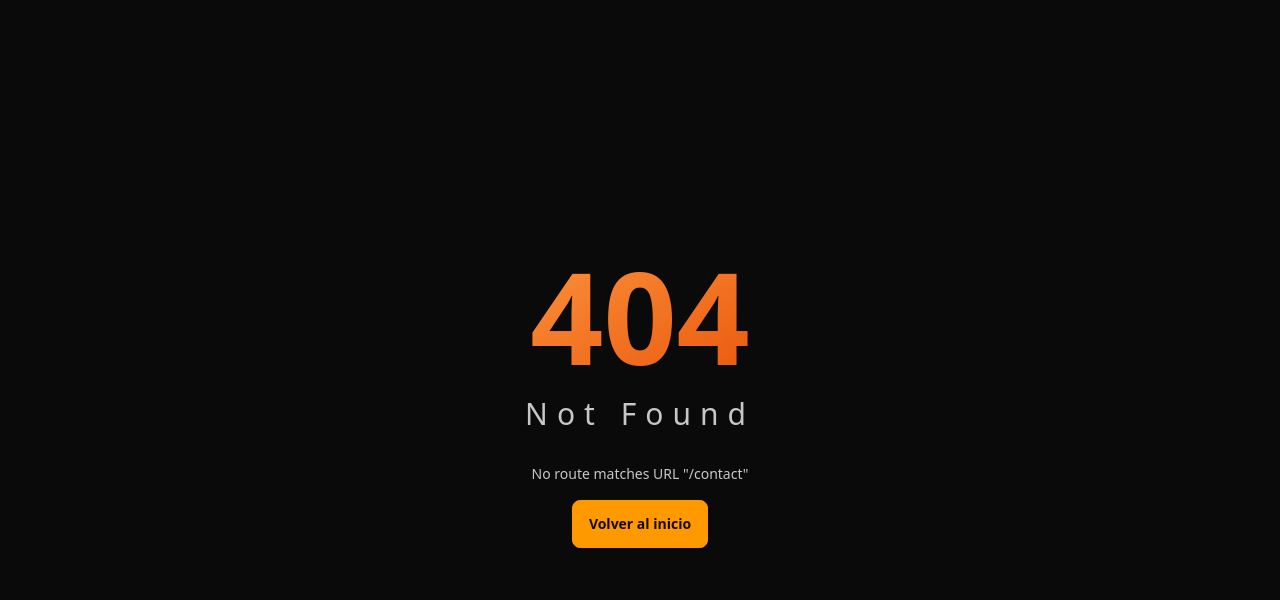
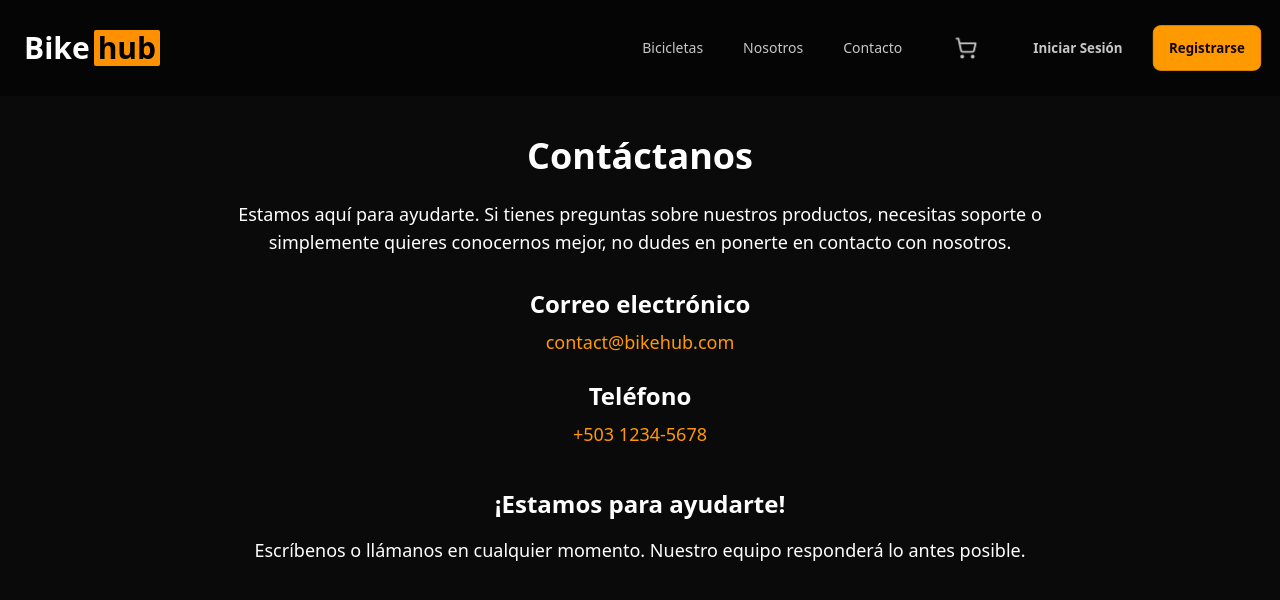
Before and after one commit to rivasdiego-dev/BikeHub, a React (Vite) app: page /contact in a window 1280 px wide. Before the commit this address had no page. Shown: the top 600 px of the page. Built offline with nearby package versions, Linux system fonts and the light colour scheme.

Commit message:
:sparkles: Add: Contact page

```diff
--- a/src/router/router.tsx
+++ b/src/router/router.tsx
@@ -20,6 +20,7 @@ import AdminUsersTable from "../views/pages/admin/AdminUsersTable";
 import OrdersTable from "../views/pages/admin/OrdersTable";
 import BikesTable from "../views/pages/admin/BikesTable";
 import About from "../views/pages/About";
+import Contact from "../views/pages/Contact";
 
 export const router = createBrowserRouter(
   createRoutesFromElements(
@@ -44,6 +45,7 @@ export const router = createBrowserRouter(
         <Route path="/checkout" element={<CheckoutPage />} />
         <Route path="/search" element={<SearchPage />} />
         <Route path="/about" element={<About/> } />
+        <Route path="/contact" element={<Contact/> } />
       </Route>
     </Route>
   )
--- a/src/views/pages/About/About.tsx
+++ b/src/views/pages/About/About.tsx
@@ -1,7 +1,7 @@
 
 const About = () => {
   return (
-    <div className="bg-black text-white py-10 px-6 text-justify">
+    <div className="text-white py-10 px-6 text-justify">
       <div className="max-w-5xl mx-auto">
         {/* Title Section */}
         <h1 className="text-4xl font-bold mb-6 border-b-2 border-gray-700 pb-2">Quiénes somos</h1>
--- /dev/null
+++ b/src/views/pages/Contact/Contact.tsx
@@ -0,0 +1,49 @@
+
+const Contact = () => {
+  return (
+    <div className=" text-white py-10 px-6">
+      <div className="max-w-4xl mx-auto text-center">
+        {/* Title */}
+        <h1 className="text-4xl font-bold mb-6">Contáctanos</h1>
+        <p className="text-lg leading-7 mb-8">
+          Estamos aquí para ayudarte. Si tienes preguntas sobre nuestros productos, necesitas soporte o simplemente quieres
+          conocernos mejor, no dudes en ponerte en contacto con nosotros.
+        </p>
+
+        {/* Contact Information */}
+        <div className="space-y-6">
+          <div>
+            <h2 className="text-2xl font-semibold mb-2">Correo electrónico</h2>
+            <p className="text-lg">
+              <a
+                href="mailto:contact@bikehub.com"
+                className="text-primary hover:underline"
+              >
+                contact@bikehub.com
+              </a>
+            </p>
+          </div>
+
+          <div>
+            <h2 className="text-2xl font-semibold mb-2">Teléfono</h2>
+            <p className="text-lg">
+              <a href="tel:+50312345678" className="text-primary hover:underline">
+                +503 1234-5678
+              </a>
+            </p>
+          </div>
+        </div>
+
+        {/* Call to Action */}
+        <div className="mt-10">
+          <h2 className="text-2xl font-semibold mb-4">¡Estamos para ayudarte!</h2>
+          <p className="text-lg">
+            Escríbenos o llámanos en cualquier momento. Nuestro equipo responderá lo antes posible.
+          </p>
+        </div>
+      </div>
+    </div>
+  );
+};
+
+export default Contact;
--- /dev/null
+++ b/src/views/pages/Contact/index.ts
@@ -0,0 +1 @@
+export {default} from "./Contact";
```
